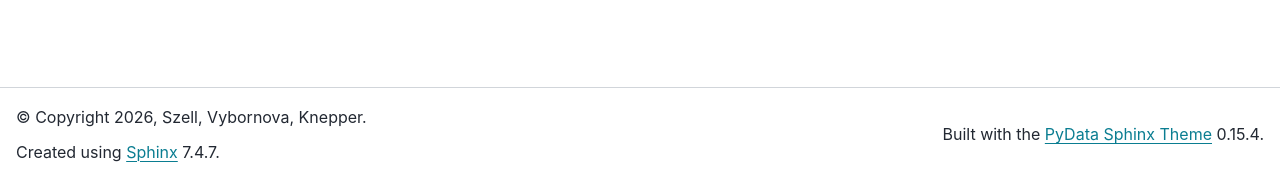
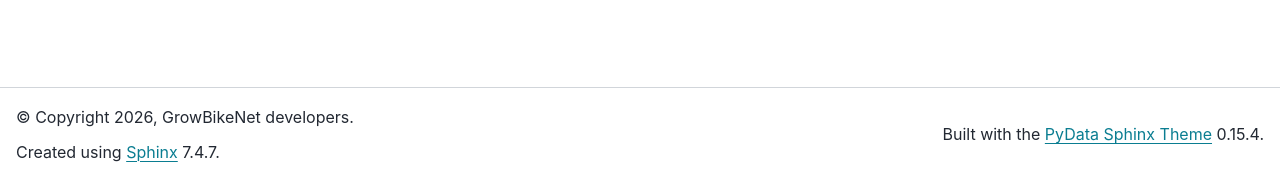
Before and after one commit to BikeNetKit/GrowBikeNet, a Sphinx documentation site: the page built from docs/index.rst, in a window 1280 px wide. Shown: the part 719-897 px from the top of the page. Built offline with Sphinx 7.4.7 and the PyData theme 0.15.4, drawn with Linux system fonts in a browser that asks for light colours.

Commit message:
Update conf.py

```diff
--- a/docs/conf.py
+++ b/docs/conf.py
@@ -7,7 +7,7 @@
 # https://www.sphinx-doc.org/en/master/usage/configuration.html#project-information
 
 project = "GrowBikeNet"
-copyright = "2026, Szell, Vybornova, Knepper"
+copyright = "2026, GrowBikeNet developers"
 author = "Szell, Vybornova, Knepper"
 
 # -- General configuration ---------------------------------------------------
```
